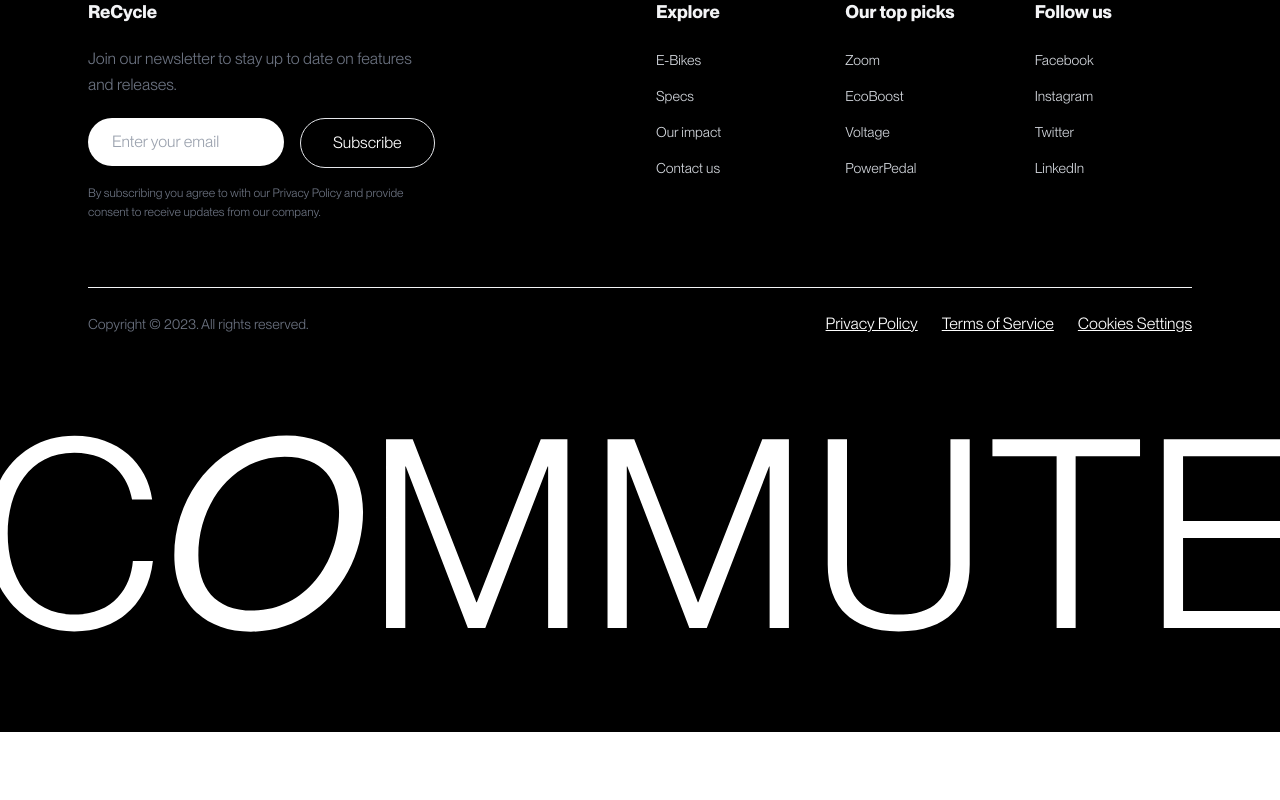
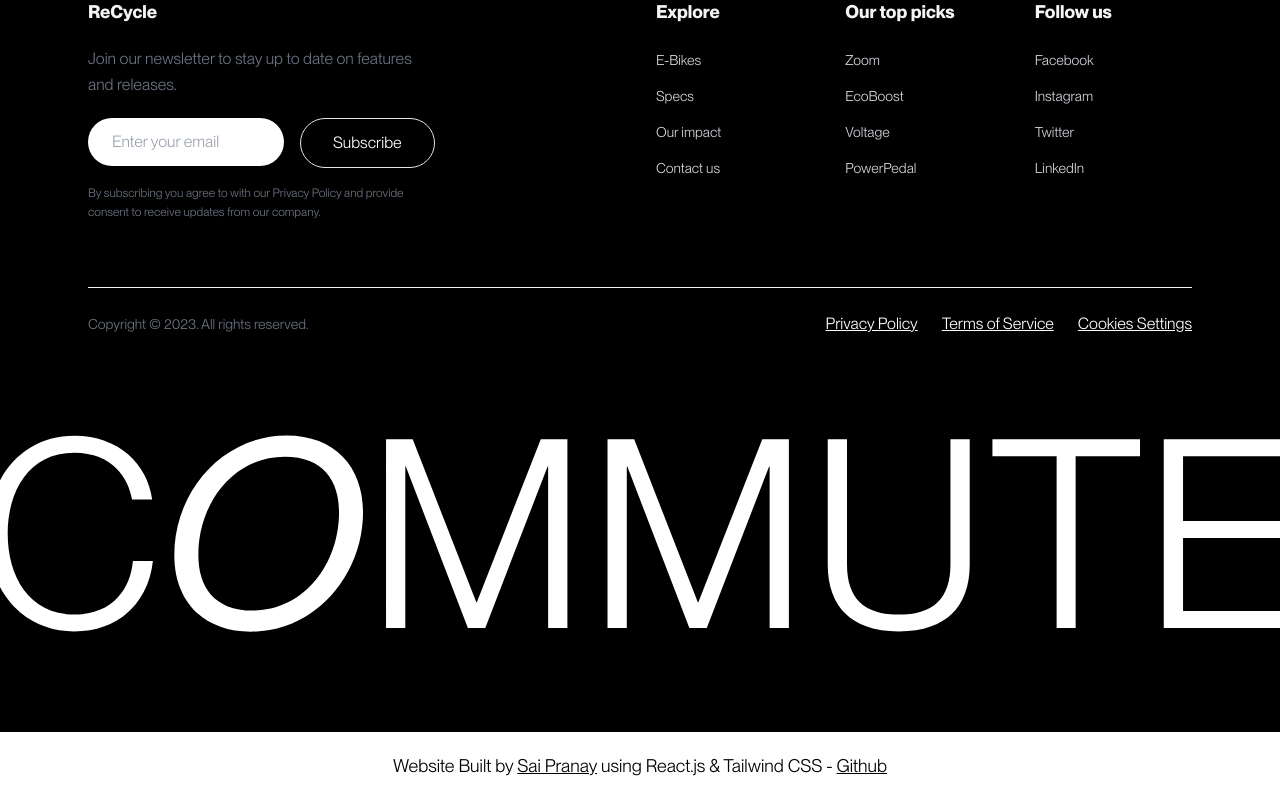
Before and after one commit to saipranay47/recycle, a React (Vite) app: page / in a window 1280 px wide. Shown: the part 7007-7807 px from the top of the page. Before the commit the page ends 7739 px from the top, so only its background shows below. Built offline with nearby package versions, Linux system fonts and the light colour scheme.

Commit message:
add end cridits and update readme

```diff
--- a/src/App.jsx
+++ b/src/App.jsx
@@ -10,6 +10,7 @@ import VideoSection from "./components/VideoSection";
 import Testimonials from "./components/Testimonials";
 import JoinSection from "./components/JoinSection";
 import Footer from "./components/Footer";
+import EndCredit from "./components/EndCredit";
 
 function App() {
   return (
@@ -29,6 +30,8 @@ function App() {
       <Testimonials />
       <JoinSection />
       <Footer />
+
+      <EndCredit />
     </div>
   );
 }
--- /dev/null
+++ b/src/components/EndCredit.jsx
@@ -0,0 +1,28 @@
+import React from "react";
+
+function EndCredit() {
+  return (
+    <div className="w-full bg-white text-black flex justify-center items-center p-5">
+      <span className=" text-lg">
+        Website Built by{" "}
+        <a
+          href="https://www.linkedin.com/in/saipranay47/"
+          target="_blank"
+          className="underline"
+        >
+          Sai Pranay
+        </a>{"  "}
+        using React.js & Tailwind CSS -{" "}
+        <a
+          href="https://github.com/saipranay47/recycle"
+          target="_blank"
+          className="underline"
+        >
+          Github
+        </a>
+      </span>
+    </div>
+  );
+}
+
+export default EndCredit;
```
Also changed, not shown: 1 other file (tests, documents, lock files or other folders).
